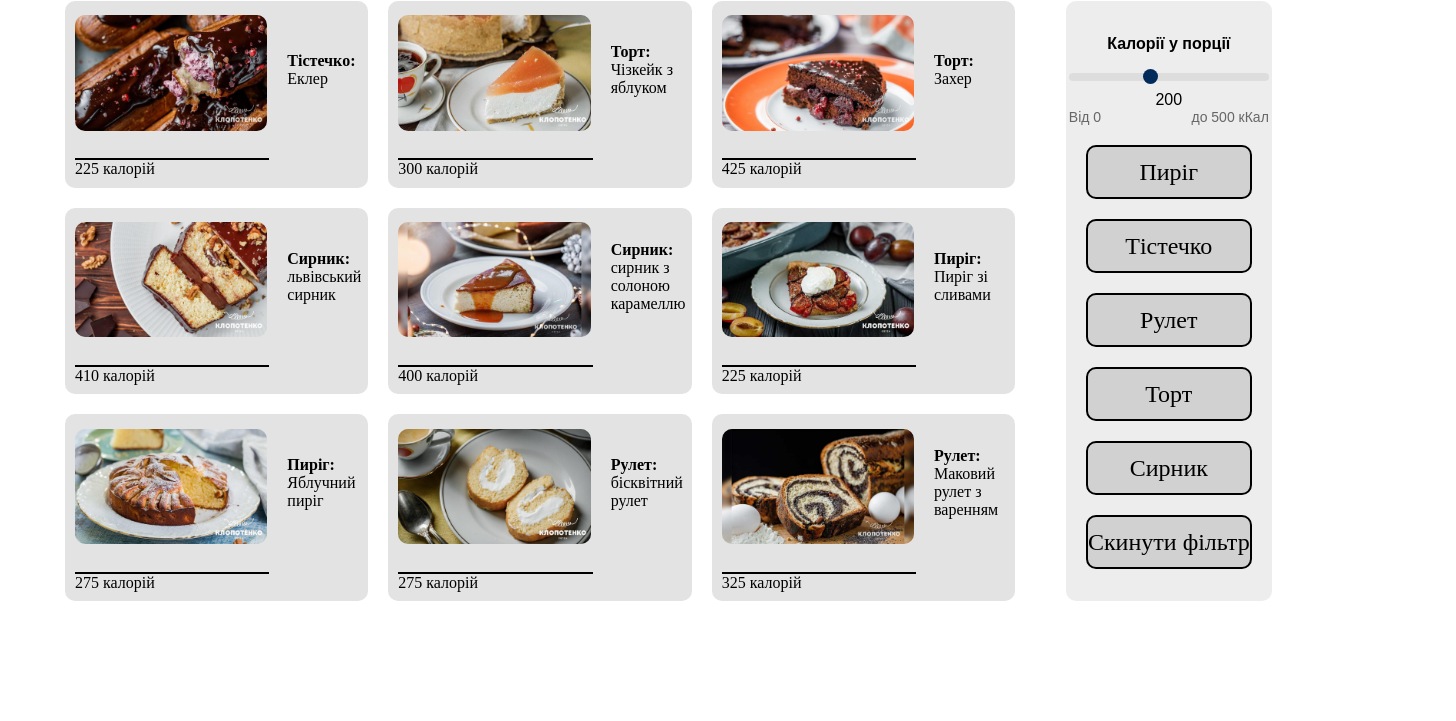
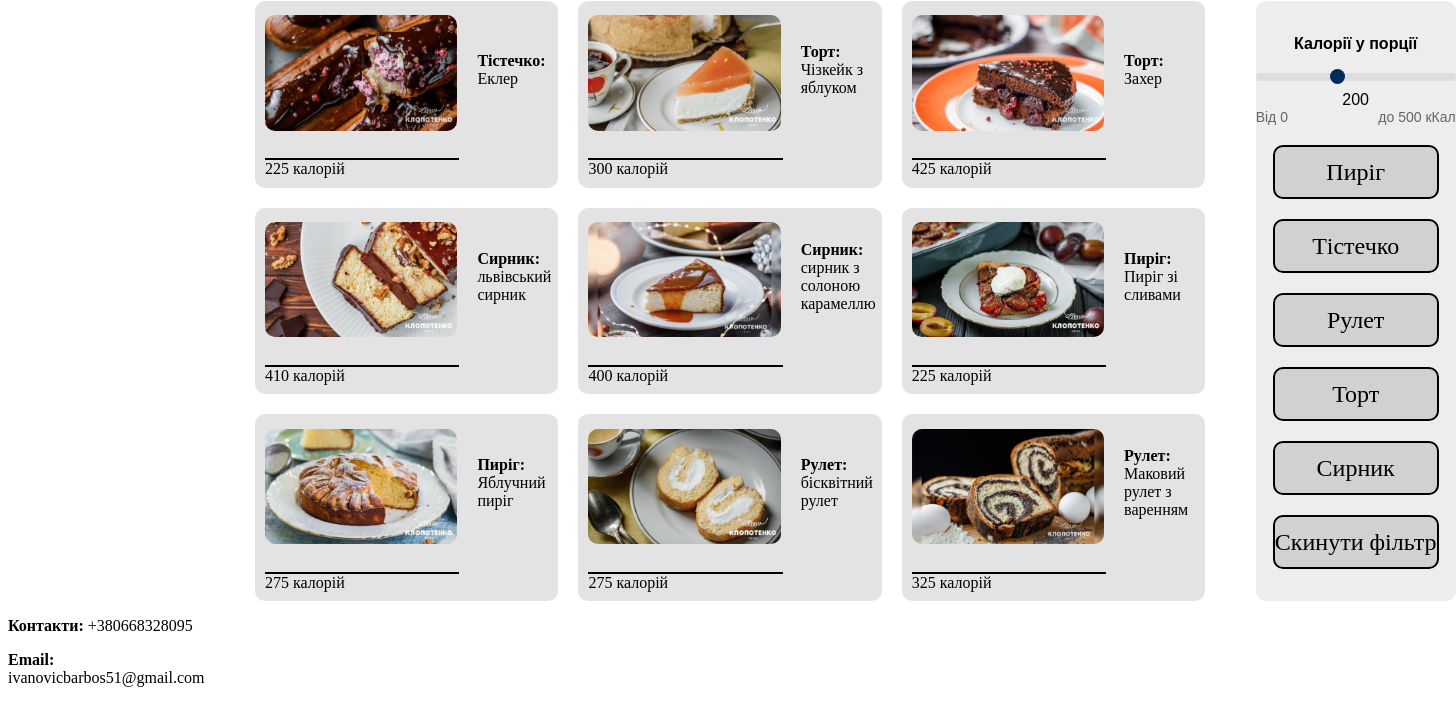
Before and after one commit to barbos51/borkovskyi.github.io, a plain HTML site: page index.html in a window 1280 px wide. Shown: the part 79-800 px from the top of the page, 1456 px wide, since content can reach past the window. Drawn offline with Linux system fonts and the light colour scheme.

Commit message:
Update index.html

```diff
--- a/index.html
+++ b/index.html
@@ -173,6 +173,11 @@
             </div>
 
         </div>
+
+        <footer>
+            <p><strong>Контакти:</strong> +380668328095</p>
+            <p><strong>Email:</strong> ivanovicbarbos51@gmail.com</p>
+        </footer>
     </div>
 </body>
 
```
